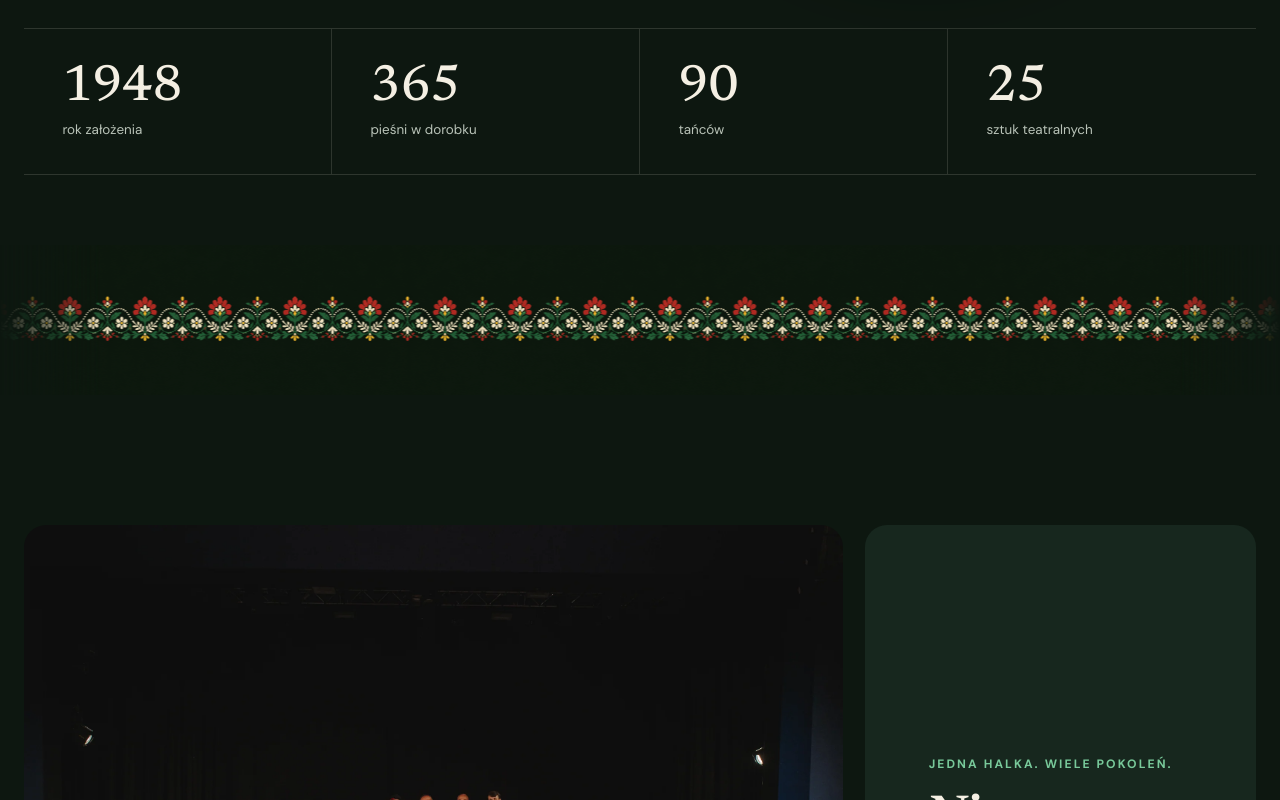
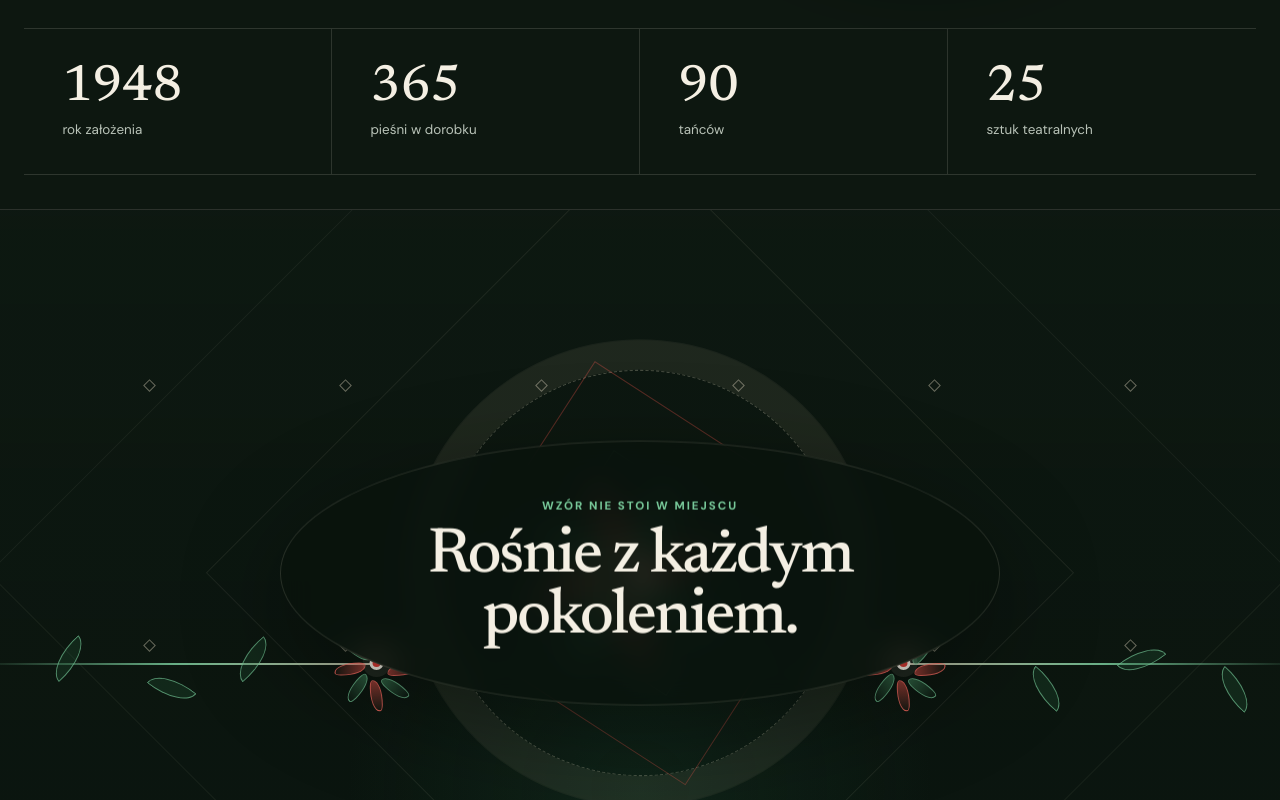
Before and after one commit to MariuszManka/halka-lubliniec, a Next.js app: page / in a window 1280 px wide. Shown: the part 840-1640 px from the top of the page. Built offline with nearby package versions, Linux system fonts and the light colour scheme.

Commit message:
Replace folk ribbon with scroll-linked motif

```diff
--- a/app/HalkaSite.tsx
+++ b/app/HalkaSite.tsx
@@ -1,7 +1,7 @@
 "use client";
 
-import { FormEvent, useEffect, useMemo, useState } from "react";
-import { AnimatePresence, motion, useReducedMotion } from "motion/react";
+import { FormEvent, useEffect, useMemo, useRef, useState } from "react";
+import { AnimatePresence, motion, useReducedMotion, useScroll, useTransform } from "motion/react";
 import {
   ArrowLeft,
   ArrowRight,
@@ -78,6 +78,93 @@ function Reveal({
     >
       {children}
     </motion.div>
+  );
+}
+
+function FolkRosette({ className = "" }: { className?: string }) {
+  return (
+    <span className={`folk-rosette ${className}`}>
+      {Array.from({ length: 8 }, (_, index) => (
+        <i key={index} style={{ "--petal": index } as React.CSSProperties} />
+      ))}
+      <b />
+    </span>
+  );
+}
+
+function FolkSprig({ side }: { side: "left" | "right" }) {
+  return (
+    <div className={`folk-sprig folk-sprig-${side}`}>
+      <span className="folk-thread" />
+      <span className="folk-leaf folk-leaf-one" />
+      <span className="folk-leaf folk-leaf-two" />
+      <span className="folk-leaf folk-leaf-three" />
+      <FolkRosette className="folk-sprig-flower" />
+    </div>
+  );
+}
+
+function FolkScrollMotif() {
+  const target = useRef<HTMLElement>(null);
+  const reduce = useReducedMotion();
+  const { scrollYProgress } = useScroll({
+    target,
+    offset: ["start end", "end start"],
+  });
+  const leftX = useTransform(scrollYProgress, [0, 0.3, 0.7, 1], [-190, 0, 0, -75]);
+  const rightX = useTransform(scrollYProgress, [0, 0.3, 0.7, 1], [190, 0, 0, 75]);
+  const threadScale = useTransform(scrollYProgress, [0.08, 0.42], [0.05, 1]);
+  const orbitRotate = useTransform(scrollYProgress, [0, 1], [-70, 110]);
+  const orbitScale = useTransform(scrollYProgress, [0, 0.45, 0.82, 1], [0.72, 1, 1.06, 0.88]);
+  const motifOpacity = useTransform(scrollYProgress, [0, 0.16, 0.86, 1], [0, 1, 1, 0.24]);
+  const copyY = useTransform(scrollYProgress, [0.05, 0.4, 0.82, 1], [54, 0, 0, -42]);
+  const copyOpacity = useTransform(scrollYProgress, [0.05, 0.28, 0.86, 1], [0, 1, 1, 0.2]);
+  const fieldY = useTransform(scrollYProgress, [0, 1], [90, -90]);
+
+  return (
+    <section className="folk-scroll" ref={target} aria-label="Tradycja rośnie z każdym pokoleniem">
+      <div className="folk-scroll-sticky">
+        <motion.div
+          className="folk-diamond-field"
+          aria-hidden="true"
+          style={reduce ? undefined : { y: fieldY, opacity: motifOpacity }}
+        >
+          {Array.from({ length: 24 }, (_, index) => <span key={index} />)}
+        </motion.div>
+
+        <motion.div
+          className="folk-scroll-orbit"
+          aria-hidden="true"
+          style={reduce ? undefined : { rotate: orbitRotate, scale: orbitScale, opacity: motifOpacity }}
+        >
+          <span className="folk-orbit-ring" />
+          <FolkRosette className="folk-main-rosette" />
+        </motion.div>
+
+        <motion.div
+          className="folk-sprig-wrap folk-sprig-wrap-left"
+          aria-hidden="true"
+          style={reduce ? undefined : { x: leftX, opacity: motifOpacity }}
+        >
+          <motion.div style={reduce ? undefined : { scaleX: threadScale }}><FolkSprig side="left" /></motion.div>
+        </motion.div>
+        <motion.div
+          className="folk-sprig-wrap folk-sprig-wrap-right"
+          aria-hidden="true"
+          style={reduce ? undefined : { x: rightX, opacity: motifOpacity }}
+        >
+          <motion.div style={reduce ? undefined : { scaleX: threadScale }}><FolkSprig side="right" /></motion.div>
+        </motion.div>
+
+        <motion.div
+          className="folk-scroll-copy"
+          style={reduce ? undefined : { y: copyY, opacity: copyOpacity }}
+        >
+          <span>Wzór nie stoi w miejscu</span>
+          <strong>Rośnie z każdym pokoleniem.</strong>
+        </motion.div>
+      </div>
+    </section>
   );
 }
 
@@ -225,7 +312,7 @@ export function HalkaSite() {
         ))}
       </section>
 
-      <div className="folk-ribbon" aria-hidden="true"><div /></div>
+      <FolkScrollMotif />
 
       <section className="together section-shell" aria-labelledby="together-title">
         <div className="together-grid">
@@ -373,8 +460,6 @@ export function HalkaSite() {
         <a className="button button-secondary" href="#kontakt">Zapytaj o najbliższy występ <ArrowUpRight size={18} /></a>
       </section>
 
-      <div className="folk-ribbon folk-ribbon-second" aria-hidden="true"><div /></div>
-
       <section className="contact section-shell" id="kontakt" aria-labelledby="contact-title">
         <Reveal className="contact-heading">
           <p className="section-kicker">Kontakt</p>
--- a/app/globals.css
+++ b/app/globals.css
@@ -410,32 +410,243 @@ img {
   font-size: 0.84rem;
 }
 
-.folk-ribbon {
+.folk-scroll {
   position: relative;
-  height: 150px;
-  margin-block: 70px;
-  overflow: hidden;
-  mask-image: linear-gradient(90deg, transparent, black 8%, black 92%, transparent);
+  height: min(145vh, 1180px);
+  min-height: 900px;
+  margin-block: 34px 70px;
+  overflow: clip;
+  border-block: 1px solid var(--line);
+  background:
+    radial-gradient(circle at 50% 50%, rgba(34, 94, 61, 0.2), transparent 34%),
+    linear-gradient(180deg, rgba(13, 26, 19, 0.34), rgba(7, 16, 11, 0.7));
 }
 
-.folk-ribbon div {
+.folk-scroll-sticky {
+  position: sticky;
+  top: var(--header-height);
+  height: calc(100dvh - var(--header-height));
+  min-height: 620px;
+  display: grid;
+  place-items: center;
+  overflow: hidden;
+  isolation: isolate;
+}
+
+.folk-scroll-sticky::before,
+.folk-scroll-sticky::after {
+  content: "";
+  position: absolute;
+  z-index: -1;
+  inset: 50% auto auto 50%;
+  width: min(72vw, 980px);
+  aspect-ratio: 1;
+  border: 1px solid rgba(239, 230, 204, 0.06);
+  transform: translate(-50%, -50%) rotate(45deg);
+}
+
+.folk-scroll-sticky::after {
+  width: min(48vw, 650px);
+  border-color: rgba(239, 230, 204, 0.08);
+}
+
+.folk-diamond-field {
+  position: absolute;
+  inset: -120px 8%;
+  display: grid;
+  grid-template-columns: repeat(6, 1fr);
+  align-content: space-around;
+  justify-items: center;
+  gap: 72px 8vw;
+  opacity: 0.18;
+}
+
+.folk-diamond-field span {
+  width: 9px;
+  height: 9px;
+  border: 1px solid rgba(239, 230, 204, 0.4);
+  transform: rotate(45deg);
+}
+
+.folk-scroll-orbit {
+  position: absolute;
+  z-index: 1;
+  width: clamp(270px, 30vw, 440px);
+  aspect-ratio: 1;
+  display: grid;
+  place-items: center;
+}
+
+.folk-orbit-ring {
   position: absolute;
   inset: 0;
-  width: 200%;
-  background-image: url("/folk-ribbon.png");
-  background-repeat: repeat-x;
-  background-position: left center;
-  background-size: auto 150px;
-  animation: folk-thread 46s linear infinite;
+  border: 1px dashed rgba(239, 230, 204, 0.25);
+  border-radius: 50%;
+  box-shadow:
+    0 0 0 28px rgba(239, 230, 204, 0.018),
+    0 0 0 29px rgba(239, 230, 204, 0.055);
 }
 
-.folk-ribbon-second div {
-  animation-direction: reverse;
-  animation-duration: 58s;
+.folk-orbit-ring::before,
+.folk-orbit-ring::after {
+  content: "";
+  position: absolute;
+  inset: 12%;
+  border: 1px solid rgba(255, 90, 82, 0.3);
+  transform: rotate(45deg);
 }
 
-@keyframes folk-thread {
-  to { transform: translateX(-50%); }
+.folk-orbit-ring::after {
+  inset: 28%;
+  border-color: rgba(120, 201, 154, 0.42);
+}
+
+.folk-rosette {
+  position: relative;
+  display: block;
+  width: 118px;
+  aspect-ratio: 1;
+}
+
+.folk-rosette i {
+  --petal: 0;
+  position: absolute;
+  top: 50%;
+  left: 50%;
+  width: 42%;
+  height: 17%;
+  border: 1px solid rgba(255, 112, 102, 0.72);
+  border-radius: 78% 20% 78% 20%;
+  background: linear-gradient(90deg, rgba(255, 90, 82, 0.54), rgba(255, 90, 82, 0.05));
+  transform: rotate(calc(var(--petal) * 45deg)) translateX(11px);
+  transform-origin: 0 50%;
+}
+
+.folk-rosette i:nth-child(even) {
+  border-color: rgba(120, 201, 154, 0.7);
+  background: linear-gradient(90deg, rgba(73, 150, 103, 0.55), rgba(73, 150, 103, 0.04));
+}
+
+.folk-rosette b {
+  position: absolute;
+  z-index: 2;
+  inset: 50% auto auto 50%;
+  width: 22px;
+  aspect-ratio: 1;
+  border: 4px solid var(--ivory);
+  border-radius: 50%;
+  background: var(--red);
+  transform: translate(-50%, -50%);
+  box-shadow: 0 0 0 7px rgba(239, 230, 204, 0.09);
+}
+
+.folk-main-rosette {
+  width: 52%;
+}
+
+.folk-sprig-wrap {
+  position: absolute;
+  z-index: 2;
+  top: 50%;
+  width: min(32vw, 490px);
+  transform: translateY(-50%);
+}
+
+.folk-sprig-wrap-left { left: 0; }
+.folk-sprig-wrap-right { right: 0; }
+.folk-sprig-wrap-left > div { transform-origin: right center; }
+.folk-sprig-wrap-right > div { transform-origin: left center; }
+
+.folk-sprig {
+  position: relative;
+  width: 100%;
+  height: 180px;
+}
+
+.folk-thread {
+  position: absolute;
+  top: 50%;
+  width: 100%;
+  height: 2px;
+  background: linear-gradient(90deg, transparent, rgba(120, 201, 154, 0.85), rgba(239, 230, 204, 0.8));
+}
+
+.folk-sprig-right .folk-thread {
+  background: linear-gradient(90deg, rgba(239, 230, 204, 0.8), rgba(120, 201, 154, 0.85), transparent);
+}
+
+.folk-leaf {
+  position: absolute;
+  top: 50%;
+  width: 46px;
+  height: 22px;
+  border: 1px solid rgba(120, 201, 154, 0.65);
+  border-radius: 100% 0 100% 0;
+  background: rgba(40, 102, 65, 0.24);
+  transform-origin: 0 50%;
+}
+
+.folk-leaf-one { left: 20%; transform: rotate(-42deg); }
+.folk-leaf-two { left: 45%; transform: rotate(38deg); }
+.folk-leaf-three { left: 65%; transform: rotate(-40deg); }
+
+.folk-sprig-right .folk-leaf {
+  right: auto;
+  transform-origin: 100% 50%;
+}
+
+.folk-sprig-right .folk-leaf-one { left: 66%; transform: rotate(42deg) scaleX(-1); }
+.folk-sprig-right .folk-leaf-two { left: 43%; transform: rotate(-38deg) scaleX(-1); }
+.folk-sprig-right .folk-leaf-three { left: 20%; transform: rotate(40deg) scaleX(-1); }
+
+.folk-sprig-flower {
+  position: absolute;
+  top: 50%;
+  right: -34px;
+  width: 74px;
+  transform: translateY(-50%);
+}
+
+.folk-sprig-right .folk-sprig-flower {
+  right: auto;
+  left: -34px;
+}
+
+.folk-sprig-flower b {
+  width: 14px;
+  border-width: 3px;
+}
+
+.folk-scroll-copy {
+  position: relative;
+  z-index: 4;
+  width: min(88vw, 720px);
+  padding: clamp(30px, 5vw, 56px);
+  border: 1px solid rgba(239, 230, 204, 0.14);
+  border-radius: 50%;
+  background: rgba(9, 19, 13, 0.82);
+  box-shadow: 0 30px 100px rgba(0, 0, 0, 0.36);
+  backdrop-filter: blur(15px);
+  text-align: center;
+}
+
+.folk-scroll-copy span {
+  display: block;
+  margin-bottom: 12px;
+  color: #78c99a;
+  font-size: 0.72rem;
+  font-weight: 800;
+  letter-spacing: 0.17em;
+  text-transform: uppercase;
+}
+
+.folk-scroll-copy strong {
+  display: block;
+  font-family: var(--font-display), Georgia, serif;
+  font-size: clamp(2.6rem, 5vw, 5.4rem);
+  font-weight: 430;
+  letter-spacing: -0.04em;
+  line-height: 0.95;
 }
 
 .together {
@@ -1136,8 +1347,15 @@ img {
   .facts { grid-template-columns: 1fr 1fr; }
   .fact:nth-child(2) { border-right: 0; }
   .fact:nth-child(-n + 2) { border-bottom: 1px solid var(--line); }
-  .folk-ribbon { height: 105px; margin-block: 46px; }
-  .folk-ribbon div { background-size: auto 105px; }
+  .folk-scroll { height: 118vh; min-height: 760px; margin-block: 20px 40px; }
+  .folk-scroll-sticky { min-height: 560px; }
+  .folk-diamond-field { grid-template-columns: repeat(4, 1fr); gap: 58px 12vw; }
+  .folk-sprig-wrap { width: 39vw; }
+  .folk-sprig { height: 150px; }
+  .folk-leaf { width: 34px; height: 17px; }
+  .folk-sprig-flower { width: 58px; right: -26px; }
+  .folk-sprig-right .folk-sprig-flower { left: -26px; }
+  .folk-scroll-copy { width: min(78vw, 570px); padding: 36px 30px; }
   .together { padding-block: 40px 90px; }
   .together-grid { grid-template-columns: 1fr; }
   .together-group-photo,
@@ -1188,6 +1406,12 @@ img {
   .hero-visual { min-height: 340px; }
   .hero h1 { font-size: 4rem; }
   .facts { grid-template-columns: 1fr; }
+  .folk-scroll { height: 110vh; min-height: 700px; }
+  .folk-scroll-orbit { width: 255px; }
+  .folk-sprig-wrap { width: 35vw; }
+  .folk-leaf { display: none; }
+  .folk-scroll-copy { width: 82vw; border-radius: 44%; }
+  .folk-scroll-copy strong { font-size: 2.65rem; }
   .fact { border-right: 0; border-bottom: 1px solid var(--line); }
   .fact:last-child { border-bottom: 0; }
   .event-gallery-button { min-height: 280px; }
@@ -1211,7 +1435,8 @@ img {
     animation-iteration-count: 1 !important;
     transition-duration: 0.01ms !important;
   }
-  .folk-ribbon div { animation: none; }
+  .folk-scroll { height: 760px; }
+  .folk-scroll-sticky { position: relative; top: 0; height: 760px; }
 }
 
 @media (prefers-reduced-transparency: reduce) {
--- a/scripts/sync-gallery.mjs
+++ b/scripts/sync-gallery.mjs
@@ -17,6 +17,7 @@ const folders = (await readdir(assetsRoot, { withFileTypes: true }))
   .filter((entry) => entry.isDirectory())
   .map((entry) => entry.name)
   .filter((name) => name !== "Sesja zdjęciowa")
+  .filter((name) => overrides.has(name) || /(?:20\d{2}[.-]\d{2}[.-]\d{2}|\d{2}[.-]\d{2}[.-]20\d{2})/.test(name))
   .sort((a, b) => a.localeCompare(b, "pl", { numeric: true }));
 
 const slugify = (value) =>
```
